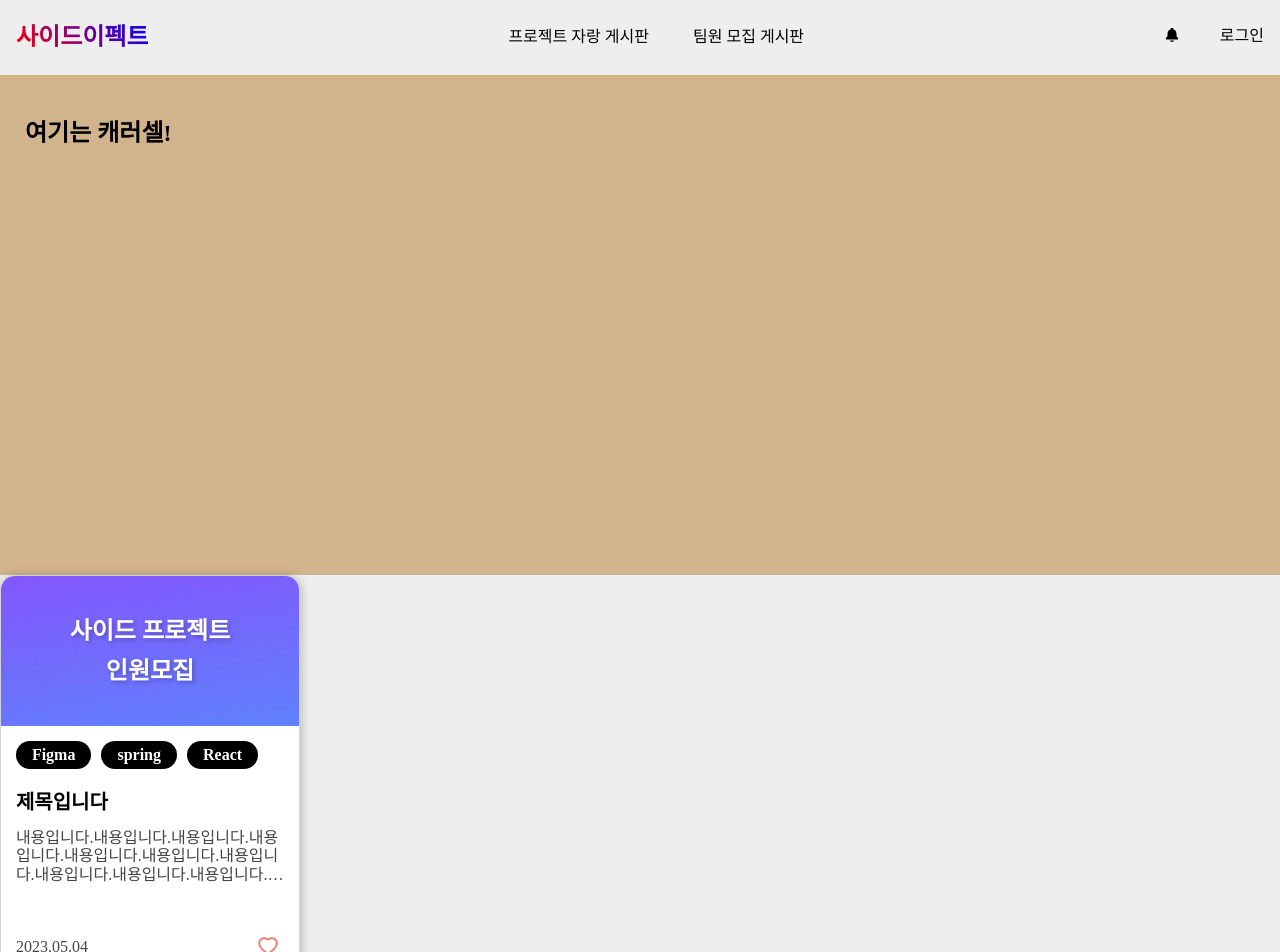
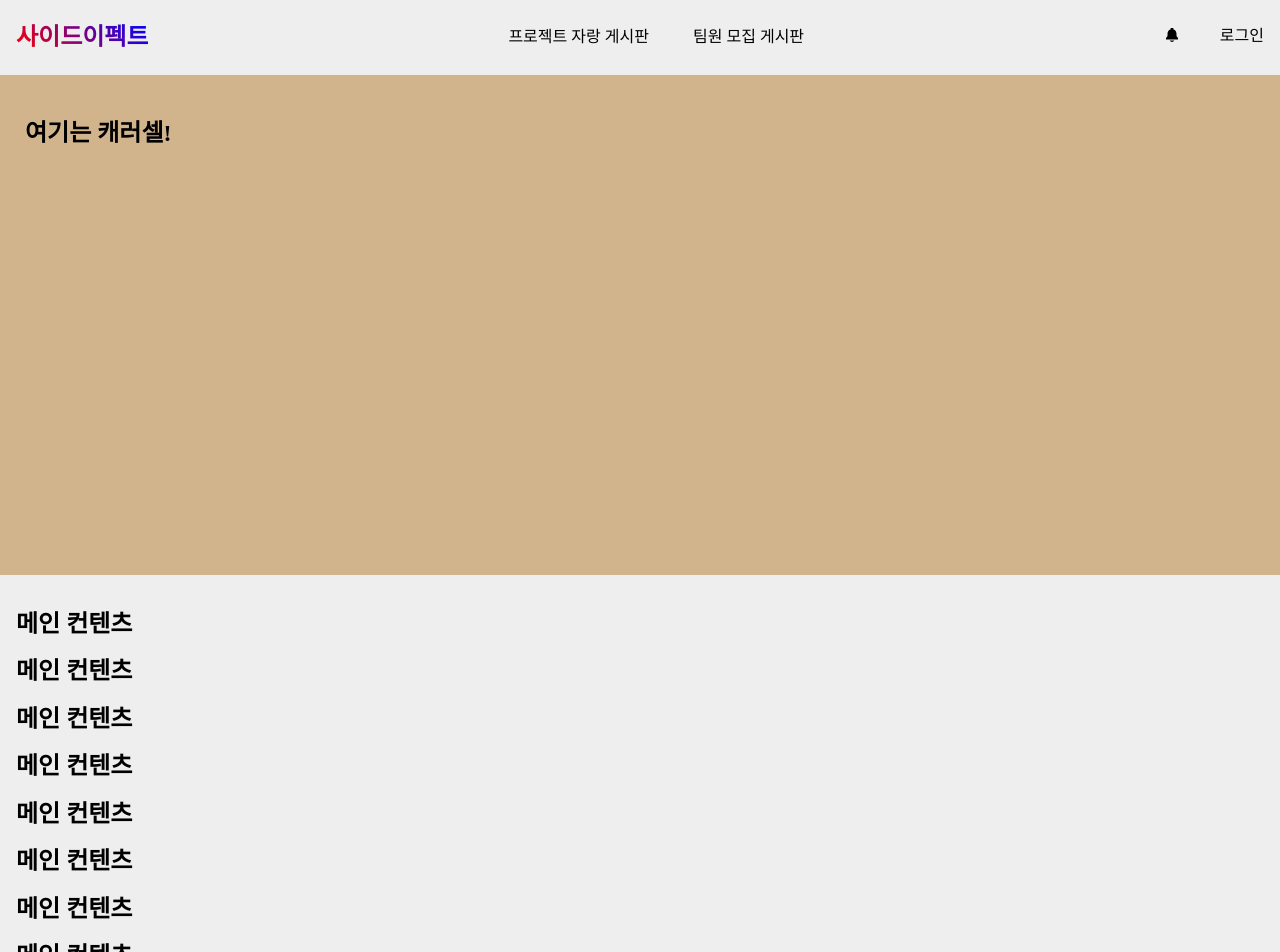
Before and after one commit to Side-Effect-Team/side-effect-frontend, a Next.js app: page / in a window 1280 px wide. Shown: the top 952 px of the page. Built offline with nearby package versions, Linux system fonts and the light colour scheme.

Commit message:
update: data를 props로 받아왔다고 가정 후 로직 수정

```diff
--- a/components/BoardCard/index.tsx
+++ b/components/BoardCard/index.tsx
@@ -1,29 +1,38 @@
 import { useState } from "react";
 import * as S from "./styles";
+interface BoardCardProps {
+  headerTitle: string;
+  tag: string[];
+  title: string;
+  content: string;
+  createdAt: string;
+  like: boolean;
+}
+interface BoardCardDataProps {
+  data?: BoardCardProps;
+}
 
-export default function BoardCard() {
-  const [isLike, setIsLike] = useState(false);
+export default function BoardCard(p: BoardCardDataProps) {
+  const [isLike, setIsLike] = useState(p.data?.like);
   const onClickHeart = () => {
     setIsLike((prev) => !prev);
   };
   return (
     <S.Container>
       <S.Header>
-        <S.HeaderTitle>사이드 프로젝트 인원모집</S.HeaderTitle>
+        <S.HeaderTitle>{p.data?.headerTitle}</S.HeaderTitle>
       </S.Header>
       <S.ContentsWrapper>
         <S.TagWrapper>
-          {/* 최대 6개 태그 까지만 가능 */}
-          <S.Tag>Figma</S.Tag>
-          <S.Tag>spring</S.Tag>
-          <S.Tag>React</S.Tag>
+          {/* 넘친다면 +5 이런식으로 태그가 더 있다는 것을 알려줄 수 있는 로직이 필요함 */}
+          {p.data?.tag.map((el, index) => (
+            <S.Tag key={index}>{el}</S.Tag>
+          ))}
         </S.TagWrapper>
-        <S.Title>제목입니다</S.Title>
-        <S.Content>
-          내용입니다.내용입니다.내용입니다.내용입니다.내용입니다.내용입니다.내용입니다.내용입니다.내용입니다.내용입니다.내용입니다.내용입니다.내용입니다.내용입니다.내용입니다.내용입니다.내용입니다.내용입니다.내용입니다.내용입니다.내용입니다.내용입니다.내용입니다.내용입니다.내용입니다.내용입니다.내용입니다.내용입니다.내용입니다.내용입니다.내용입니다.
-        </S.Content>
+        <S.Title>{p.data?.title}</S.Title>
+        <S.Content>{p.data?.content}</S.Content>
         <S.Footer>
-          <S.CreateAt>2023.05.04</S.CreateAt>
+          <S.CreateAt>{p.data?.createdAt}</S.CreateAt>
           <S.HeartButton onClick={onClickHeart}>
             {isLike ? <S.HeartFillIcon /> : <S.HeartNotFillIcon />}
           </S.HeartButton>
@@ -32,3 +41,24 @@ export default function BoardCard() {
     </S.Container>
   );
 }
+
+// 사용하는 법
+// export default function Home(){
+
+// 데이터를 받아왔다고 가정
+//   const data = {
+//     headerTitle: "사이드 프로젝트 인원모집",
+//     tag: ["Figma", "Spring", "React"],
+//     title: "제목입니다",
+//     content:
+//       "내용입니다.내용입니다.내용입니다.내용입니다.내용입니다.내용입니다.내용입니다.내용입니다.내용입니다.내용입니다.내용입니다.내용입니다.내용입니다.내용입니다.내용입니다.내용입니다.내용입니다.내용입니다.내용입니다.내용입니다.내용입니다.내용입니다.내용입니다.내용입니다.내용입니다.내용입니다.내용입니다.내용입니다.내용입니다.내용입니다.내용입니다.",
+//     createdAt: "2023.05.04",
+//     like: true,
+//   };
+
+// return (
+//     <>
+//     <BoardCard data={data} />
+//     </>
+// )
+// }
--- a/components/BoardCard/styles.ts
+++ b/components/BoardCard/styles.ts
@@ -26,7 +26,7 @@ export const Header = styled.div`
   flex-direction: column;
   align-items: center;
   justify-content: center;
-  background-image: url("/img/cardDefaultBackground.png");
+  background-image: url("/img/BoardDefaultBackground.png");
 `;
 export const HeaderTitle = styled.div`
   width: 80%;
--- a/pages/index.tsx
+++ b/pages/index.tsx
@@ -1,14 +1,10 @@
-import Button from "../components/Button";
 import Carousel from "../components/Carousel";
 import styled from "styled-components";
-import Input from "../components/Input";
-import BoardCard from "../components/BoardCard";
 
 export default function Home() {
   return (
     <Wrapper>
       <Carousel />
-      <BoardCard />
       <MainStyled>
         <h2>메인 컨텐츠</h2>
         <h2>메인 컨텐츠</h2>
```
Also changed, not shown: public/img/BoardDefaultBackground.png (renamed from public/img/cardDefaultBackground.png).
